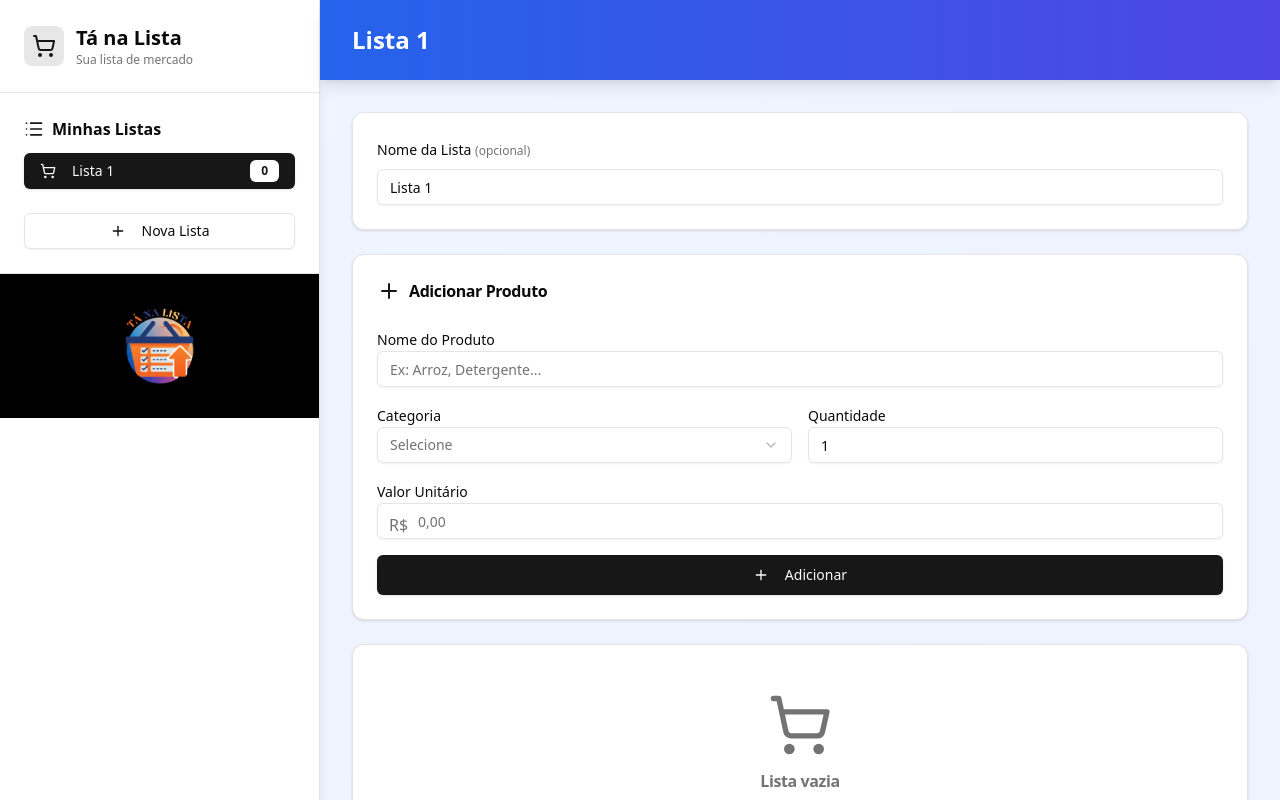
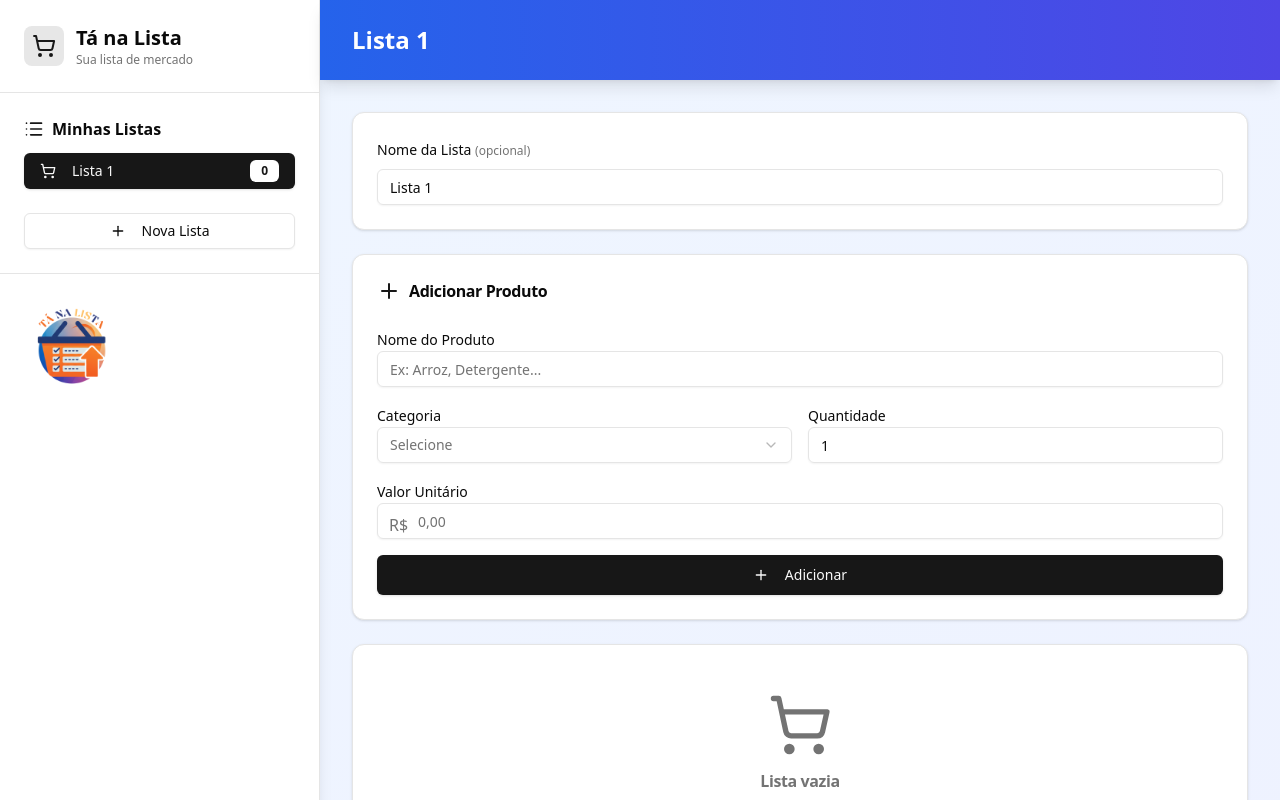
Before and after one commit to DaniloAraujo/market-list, a React (Vite) app: page / in a window 1280 px wide. Shown: the top 800 px of the page. Built offline with nearby package versions, Linux system fonts and the light colour scheme.

Commit message:
fix: fixing black background on the logo

```diff
--- a/src/components/Sidebar.jsx
+++ b/src/components/Sidebar.jsx
@@ -56,7 +56,7 @@ export default function Sidebar({ lists, currentListId, onSelectList, onCreateLi
         </div>
       </div>
 
-      <div className="p-6 border-t bg-black flex justify-center cursor-pointer" onClick={onCloseMobile}>
+      <div className="p-6 border-t cursor-pointer" onClick={onCloseMobile}>
         <img src={logoImage} alt="Tá na Lista" className="w-24 h-24 object-contain" />
       </div>
     </div>
```
